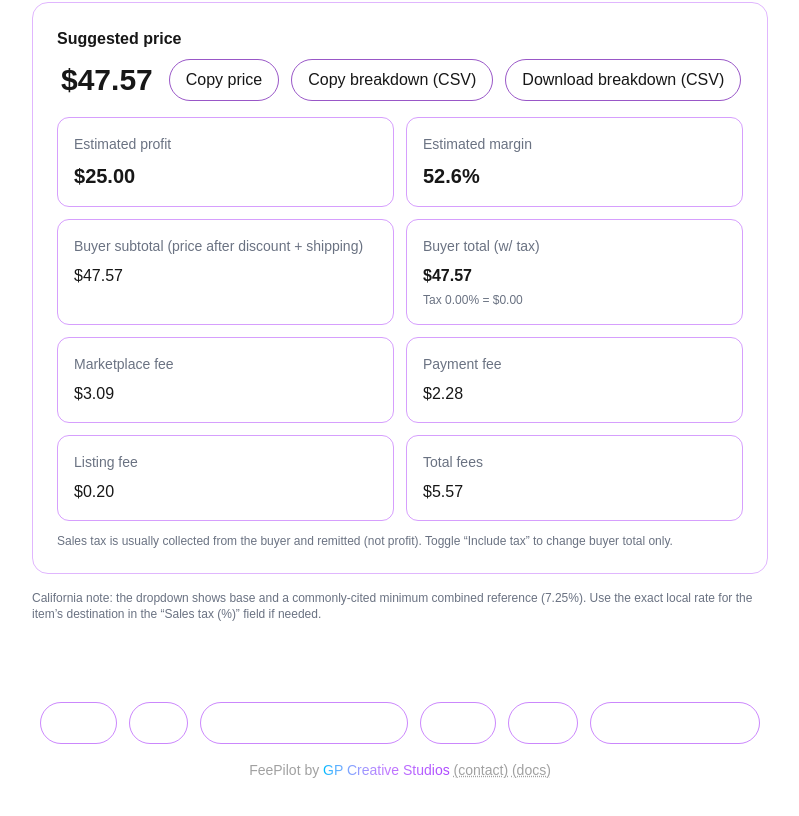
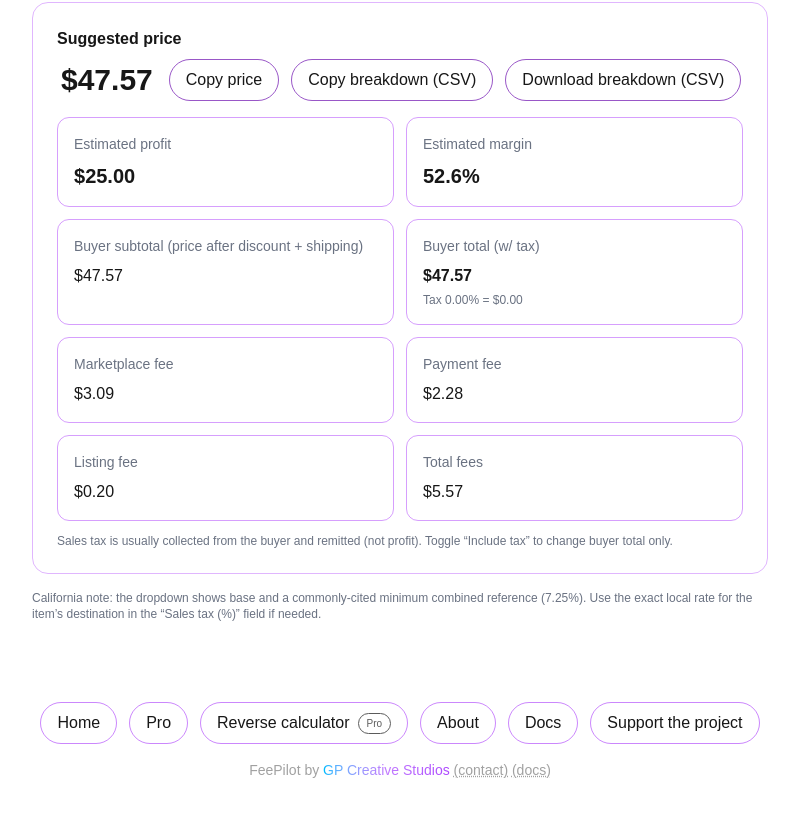
Before and after one commit to gpcreativestudios2018/FeePilot, a Next.js app: page /pro/target in a window 1280 px wide. Shown: the part 967-1783 px from the top of the page, without its empty margins (240-1039 px from the left). Built offline with nearby package versions, Linux system fonts and the light colour scheme; no server answers.

Commit message:
ui(footer): fix pill text in light mode (#165)
Co-authored-by: Gordon <gpcreativestudios2018@users.noreply.github.com>

```diff
--- a/src/app/components/Footer.tsx
+++ b/src/app/components/Footer.tsx
@@ -19,14 +19,14 @@ export default function Footer() {
       <nav className="mb-4 flex flex-wrap items-center justify-center gap-3 text-sm">
         <Link
           href={'/' as Route}
-          className="inline-flex items-center rounded-full border px-4 py-2 text-base select-none border-purple-600/50 text-white transition hover:bg-white/5"
+          className="inline-flex items-center rounded-full border px-4 py-2 text-base select-none border-purple-600/50 transition hover:bg-purple-500/10"
         >
           Home
         </Link>
 
         <Link
           href={'/pro' as Route}
-          className="inline-flex items-center rounded-full border px-4 py-2 text-base select-none border-purple-600/50 text-white transition hover:bg-white/5"
+          className="inline-flex items-center rounded-full border px-4 py-2 text-base select-none border-purple-600/50 transition hover:bg-purple-500/10"
         >
           Pro
         </Link>
@@ -34,7 +34,7 @@ export default function Footer() {
         {/* Route Reverse calculator to /pro (Pro-only overview), not /pro/target */}
         <Link
           href={'/pro' as Route}
-          className="inline-flex items-center rounded-full border px-4 py-2 text-base select-none border-purple-600/50 text-white transition hover:bg-white/5"
+          className="inline-flex items-center rounded-full border px-4 py-2 text-base select-none border-purple-600/50 transition hover:bg-purple-500/10"
         >
           <span className="mr-2">Reverse calculator</span>
           <span className="rounded-full border px-2 py-0.5 text-[10px] align-middle opacity-70">
@@ -44,14 +44,14 @@ export default function Footer() {
 
         <Link
           href={'/about' as Route}
-          className="inline-flex items-center rounded-full border px-4 py-2 text-base select-none border-purple-600/50 text-white transition hover:bg-white/5"
+          className="inline-flex items-center rounded-full border px-4 py-2 text-base select-none border-purple-600/50 transition hover:bg-purple-500/10"
         >
           About
         </Link>
 
         <Link
           href={'/docs' as Route}
-          className="inline-flex items-center rounded-full border px-4 py-2 text-base select-none border-purple-600/50 text-white transition hover:bg-white/5"
+          className="inline-flex items-center rounded-full border px-4 py-2 text-base select-none border-purple-600/50 transition hover:bg-purple-500/10"
         >
           Docs
         </Link>
@@ -61,7 +61,7 @@ export default function Footer() {
           target="_blank"
           rel="noopener noreferrer"
           onClick={onSupportClick}
-          className="inline-flex items-center rounded-full border px-4 py-2 text-base select-none border-purple-600/50 text-white transition hover:bg-white/5"
+          className="inline-flex items-center rounded-full border px-4 py-2 text-base select-none border-purple-600/50 transition hover:bg-purple-500/10"
           title="Support the project"
           aria-label="Support the project"
         >
```
